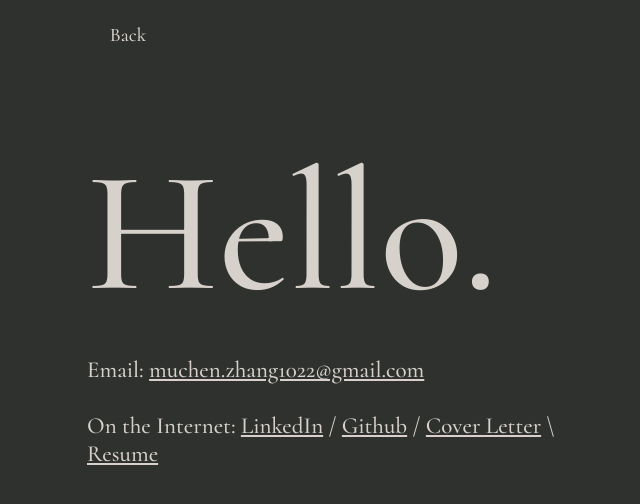
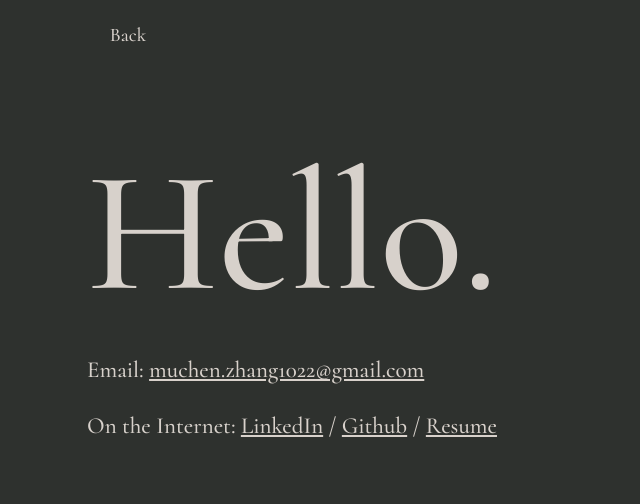
Before and after one commit to MuchenZhang/muchenzhang.github.io, a plain HTML site: page contact/contact.html in a window 1280 px wide. Shown: the whole page, without its empty margins (41-681 px from the left). Drawn offline with Linux system fonts and the light colour scheme.

Commit message:
remove cover letter

```diff
--- a/contact/contact.html
+++ b/contact/contact.html
@@ -20,7 +20,6 @@
                 On the Internet:
                 <a href="https://www.linkedin.com/in/muchen-zhang" target="_blank">LinkedIn</a> /
                 <a href="https://github.com/MuchenZhang" target="_blank">Github</a> /
-                <a href="muchen_zhang_cover_letter.pdf" target="_blank">Cover Letter</a> \
                 <a href="muchen_zhang_resume.pdf" target="_blank">Resume</a>
             </div>
         </div>
```
